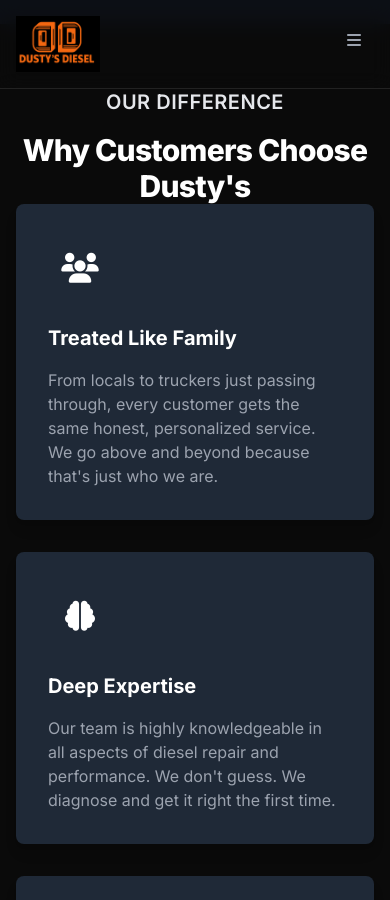
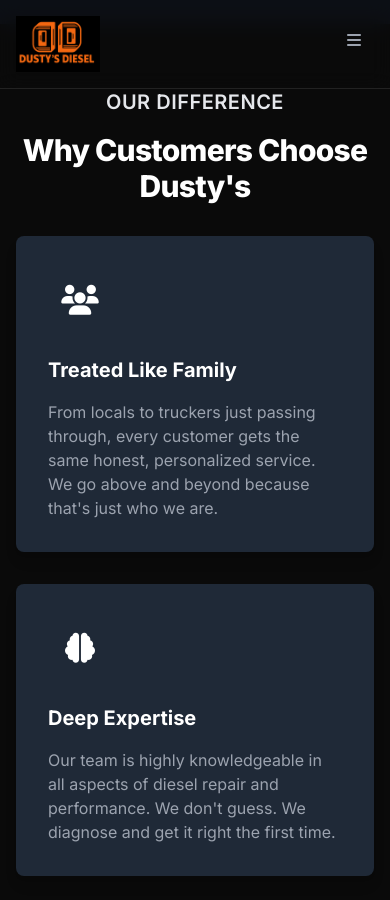
Before and after one commit to JamesBrownR/Dusty-s-Diesel, a Jekyll site: the page built from about/index.html, in a window 390 px wide and 900 px high, scrolled down 2099 px. Built offline with Jekyll 4.4.1, drawn with Linux system fonts in a browser that asks for light colours; nearby versions of some CDN libraries.

Commit message:
Update index.html

```diff
--- a/about/index.html
+++ b/about/index.html
@@ -5,11 +5,7 @@
 ---
 
 <style>
-  @media screen and (max-width: 767px) {
-  .gap-8 {
-margin: 0;
-  }
-}
+
 </style>
 <!-- Hero Section -->
 <section class="heroo-section   flex items-center justify-center text-center">
@@ -68,7 +64,7 @@
         </div>
 
         <!-- Top Row - 3 cards -->
-<div class="mt-8 grid gap-8 grid-cols-1 md:grid-cols-2 lg:grid-cols-2 md:max-w-4xl md:mx-auto">
+<div class="mt-8 grid gap-8 md:grid-cols-2 lg:grid-cols-2 max-w-4xl mx-auto">
     <!-- Feature 1 -->
             <div class="card-expand bg-gray-800 p-8 rounded-lg shadow-lg">
                 <div class="flex items-center justify-center h-16 w-16 rounded-md bg-brand-red text-white">
```
